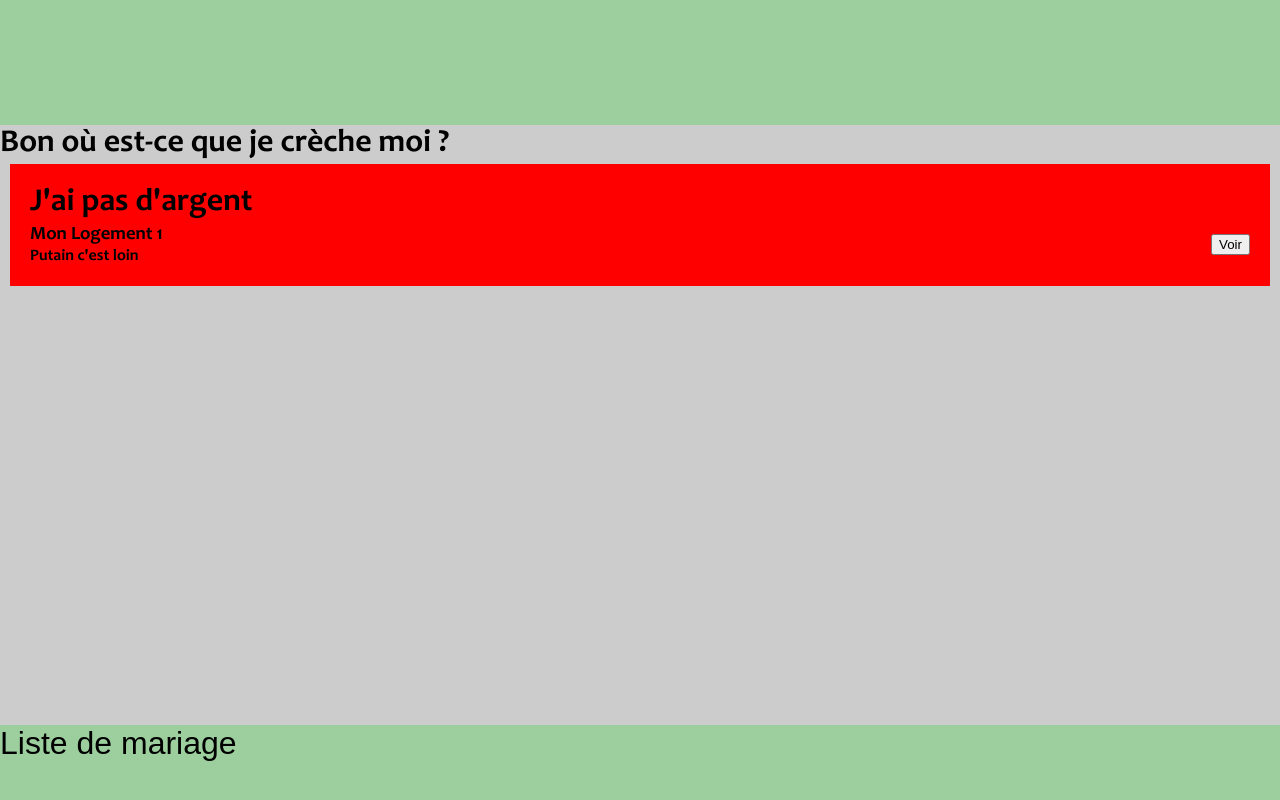
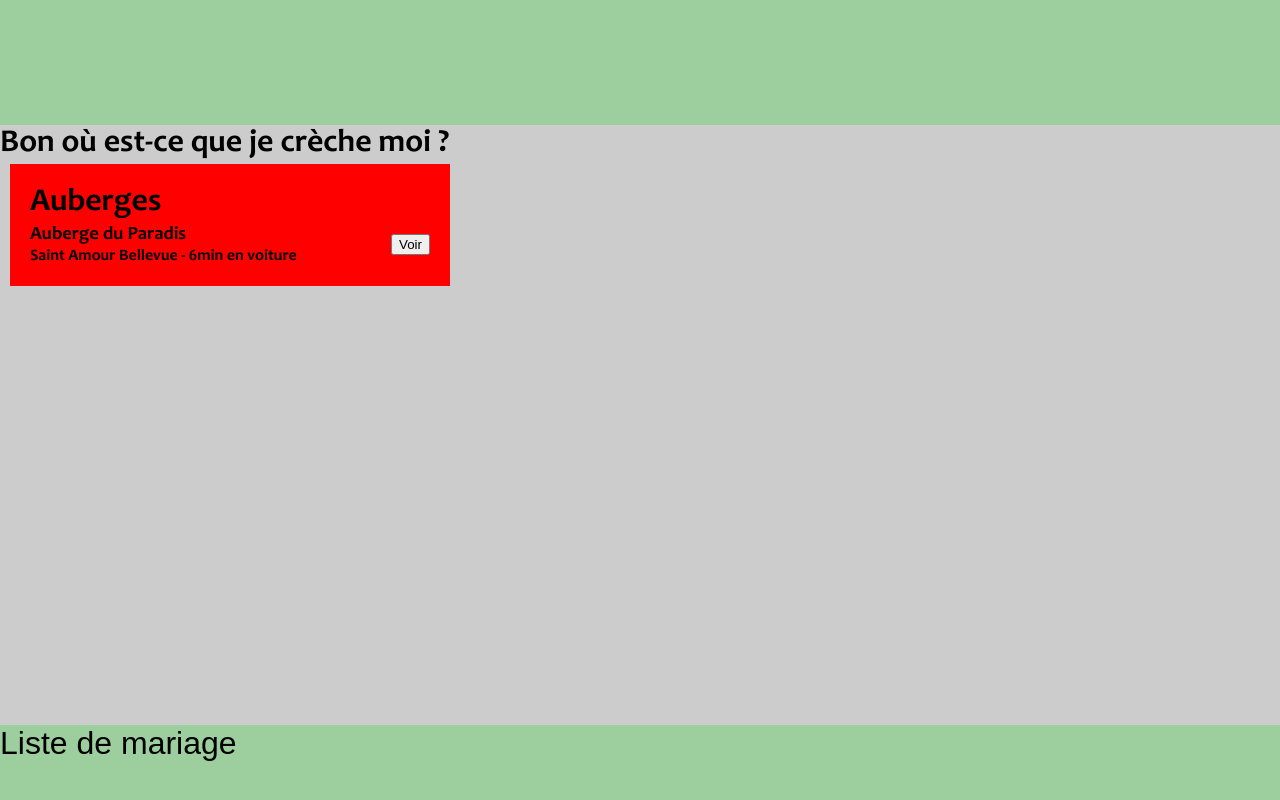
Before and after one commit to corentingiraud/mariage-rems-moms, a SvelteKit app: page / in a window 1280 px wide. Shown: the part 1125-1925 px from the top of the page. Built offline with nearby package versions, Linux system fonts and the light colour scheme.

Commit message:
Logements

```diff
--- a/src/lib/contants/auberges.ts
+++ b/src/lib/contants/auberges.ts
@@ -1,4 +1,4 @@
-import type { logement } from '$lib/dto/logements.dto';
+import type { Logement } from '$lib/dto/logements.dto';
 import { AUBERGE_DU_PARADIS } from './others';
 
-export const AUBERGES: logement[] = [AUBERGE_DU_PARADIS];
+export const AUBERGES: Logement[] = [AUBERGE_DU_PARADIS];
--- a/src/lib/contants/chambre-hotes.ts
+++ b/src/lib/contants/chambre-hotes.ts
@@ -1,3 +1,3 @@
-import type { logement } from '$lib/dto/logements.dto';
+import type { Logement } from '$lib/dto/logements.dto';
 
-export const CHAMBRE_HOTES: logement[] = [];
+export const CHAMBRE_HOTES: Logement[] = [];
--- a/src/lib/contants/gites.ts
+++ b/src/lib/contants/gites.ts
@@ -1,7 +1,7 @@
-import type { logement } from '$lib/dto/logements.dto';
+import type { Logement } from '$lib/dto/logements.dto';
 import { AUBERGE_DU_PARADIS } from './others';
 
-export const GITES: logement[] = [
+export const GITES: Logement[] = [
 	{
 		name: 'Domaine Bel Avenir',
 		city: 'La Chapelle de Guinchay',
--- a/src/lib/contants/hotels.ts
+++ b/src/lib/contants/hotels.ts
@@ -1,3 +1,3 @@
-import type { logement } from '$lib/dto/logements.dto';
+import type { Logement } from '$lib/dto/logements.dto';
 
-export const HOTELS: logement[] = [];
+export const HOTELS: Logement[] = [];
--- /dev/null
+++ b/src/lib/contants/index.ts
@@ -0,0 +1,5 @@
+export * from './auberges';
+export * from './chambre-hotes';
+export * from './gites';
+export * from './hotels';
+export * from './others';
--- a/src/lib/contants/others.ts
+++ b/src/lib/contants/others.ts
@@ -1,6 +1,6 @@
-import type { logement } from '$lib/dto/logements.dto';
+import type { Logement } from '$lib/dto/logements.dto';
 
-export const AUBERGE_DU_PARADIS: logement = {
+export const AUBERGE_DU_PARADIS: Logement = {
 	name: 'Auberge du Paradis',
 	city: 'Saint Amour Bellevue',
 	distanceToCastle: '6min en voiture',
--- /dev/null
+++ b/src/lib/dto/index.ts
@@ -0,0 +1,2 @@
+export * from './dto';
+export * from './logements.dto';
--- a/src/lib/dto/logements.dto.ts
+++ b/src/lib/dto/logements.dto.ts
@@ -1,4 +1,4 @@
-export interface logement {
+export interface Logement {
 	name: string;
 	city: string;
 	location: {
--- a/src/lib/index.ts
+++ b/src/lib/index.ts
@@ -1,3 +1,4 @@
 // place files you want to import through the `$lib` alias in this folder.
 export * from './dto/dto';
 export * from './stores/store';
+export * from './contants';
--- a/src/routes/main/logements/components/Card.svelte
+++ b/src/routes/main/logements/components/Card.svelte
@@ -15,5 +15,6 @@
 	.card {
 		background-color: red;
 		padding: 20px;
+		max-width: 400px;
 	}
 </style>
--- a/src/routes/main/logements/logements.svelte
+++ b/src/routes/main/logements/logements.svelte
@@ -1,14 +1,27 @@
-<script>
-	import { PAGE_IDS } from '$lib';
+<script lang="ts">
+	import { AUBERGES, PAGE_IDS } from '$lib';
+	import type { Logement } from '$lib/dto';
 	import Card from './components/Card.svelte';
 	import CardListItem from './components/CardListItem.svelte';
+	import type { ComponentProps } from 'svelte';
+
+	function logementToCardItem(logement: Logement): ComponentProps<CardListItem> {
+		return {
+			title: logement.name,
+			subtitle: `${logement.city} - ${logement.distanceToCastle}`
+		};
+	}
+
+	const mappedAuberges = AUBERGES.map(logementToCardItem);
 </script>
 
 <div class="page" id={PAGE_IDS.LOGEMENTS}>
 	<h1>Bon où est-ce que je crèche moi ?</h1>
 	<div class="card-container">
-		<Card title="J'ai pas d'argent">
-			<CardListItem title="Mon Logement 1" subtitle="Putain c'est loin"></CardListItem>
+		<Card title="Auberges">
+			{#each mappedAuberges as auberge}
+				<CardListItem {...auberge}></CardListItem>
+			{/each}
 		</Card>
 	</div>
 </div>
```
Also changed, not shown: src/routes/main/reponse/form/form.svelte (+3 -4 lines).
